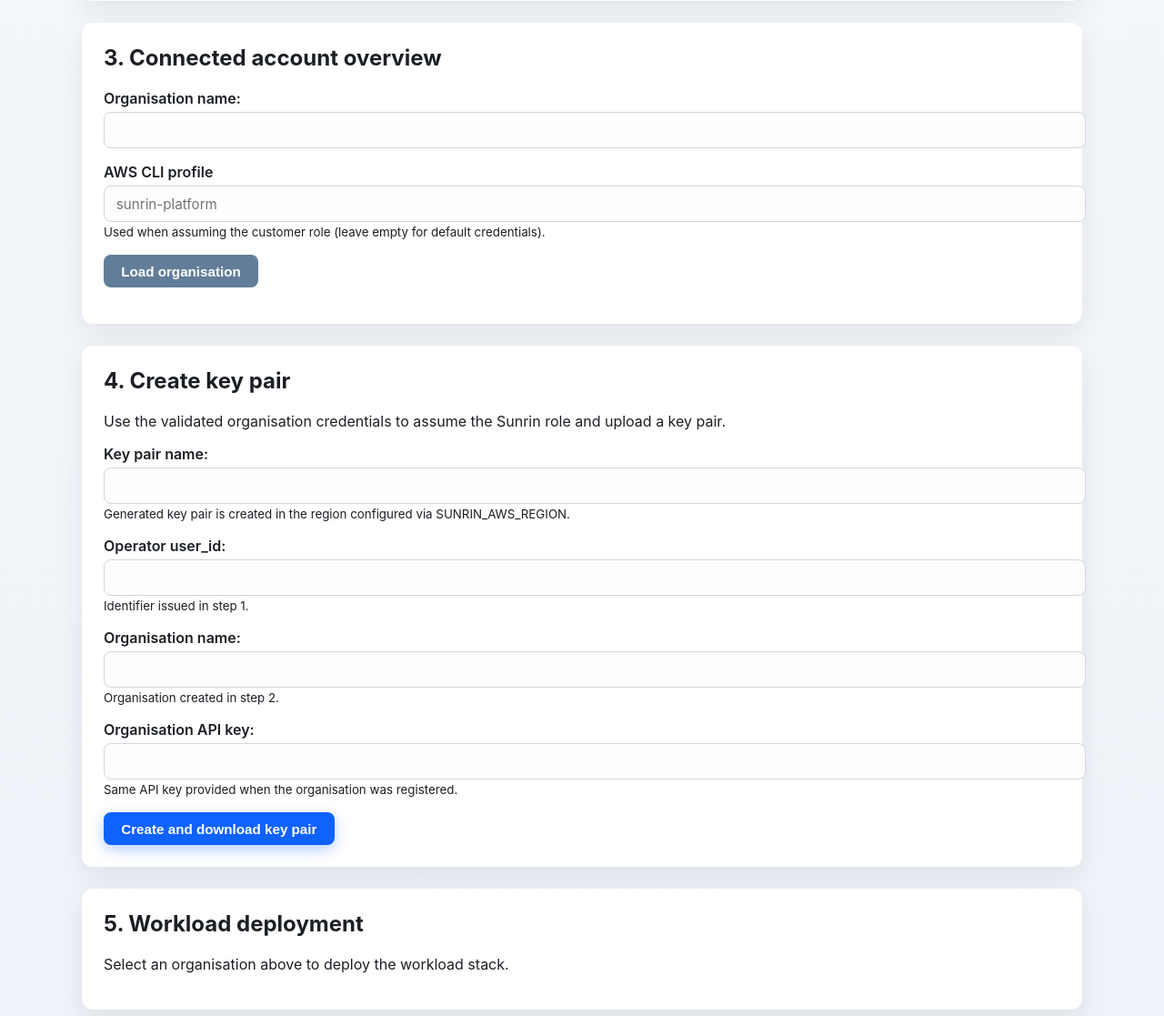
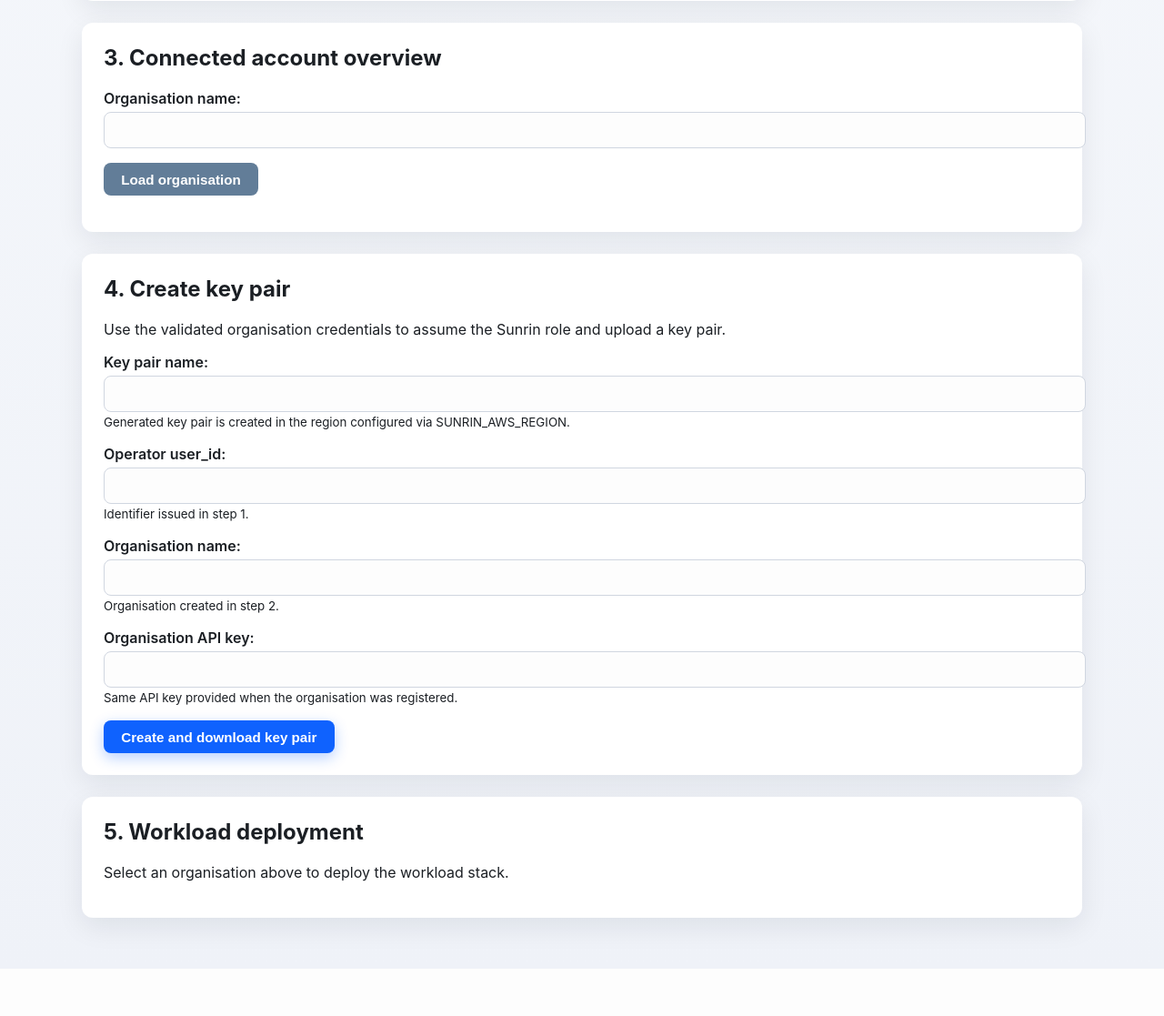
Before and after one commit to thanos-studio/aws-manage-cross-acc-via-assumerole, a Django app: template templates/portal.html in a window 1280 px wide. Shown: the part 850-1967 px from the top of the page at 91% size. After the commit the page ends 1915 px from the top, so only its background shows below. Run offline with Django 5.2, Linux system fonts and the light colour scheme; the template is opened without the code that fills it: values that come from a table or form of the project are taken from there, others are empty.

Commit message:
Add default assume profile support for AWS role assumption
Updated .env.sample to include a new environment variable for the default AWS CLI profile. Enhanced settings.py to define the default assume profile, which can be overridden by request-specific profiles. Refactored STSService and WorkloadStackService to utilize the default profile when none is provided. Removed AWS profile fields from forms and views to streamline the user interface, ensuring the application defaults to the specified profile for role assumption.

```diff
--- a/managed_iam/config/settings.py
+++ b/managed_iam/config/settings.py
@@ -35,6 +35,10 @@ class Settings(BaseSettings):
     provider_account_id: str = Field(default="628897991799")
     provider_readonly_role: str = Field(default="SunrinPowerUser")
     aws_region: str = Field(default="us-east-1")
+    default_assume_profile: str | None = Field(
+        default=None,
+        description="Optional AWS profile used to assume the Sunrin role (overridden by request-level selections).",
+    )
     template_bucket: str = Field(
         ..., description="S3 bucket where CloudFormation templates are stored via public pre-signed URLs."
     )
--- a/managed_iam/services/workload.py
+++ b/managed_iam/services/workload.py
@@ -81,8 +81,9 @@ class WorkloadStackService:
         return await asyncio.to_thread(func, *args, **kwargs)
 
     def _session(self, aws_profile: str | None = None) -> boto3.session.Session:
-        if aws_profile:
-            return boto3.session.Session(profile_name=aws_profile)
+        profile = aws_profile or settings.default_assume_profile
+        if profile:
+            return boto3.session.Session(profile_name=profile)
         return boto3.session.Session()
 
     def _assume_role(self, record: OrgRecord, aws_profile: str | None) -> dict[str, Any]:
--- a/managed_iam_app/forms.py
+++ b/managed_iam_app/forms.py
@@ -74,7 +74,6 @@ class WorkloadDeployForm(forms.Form):
         help_text="Overrides the Auto Scaling desired capacity (default 2).",
         required=False,
     )
-    aws_profile = forms.CharField(widget=forms.HiddenInput(), required=False, max_length=64)
 
 
 class WorkloadDeleteForm(forms.Form):
@@ -84,22 +83,12 @@ class WorkloadDeleteForm(forms.Form):
         max_length=6,
         help_text="Enter DELETE (in caps) to remove the workload stack.",
     )
-    aws_profile = forms.CharField(widget=forms.HiddenInput(), required=False, max_length=64)
 
     def clean_confirm_text(self) -> str:
         value = self.cleaned_data["confirm_text"].strip().upper()
         if value != "DELETE":
             raise forms.ValidationError("Type DELETE in uppercase to confirm removal.")
         return value
-
-
-class AwsProfileForm(forms.Form):
-    aws_profile = forms.CharField(
-        label="AWS CLI profile for assume-role calls",
-        required=False,
-        max_length=64,
-        help_text="Leave empty to use default credentials.",
-    )
 
 
 class KeyPairForm(forms.Form):
--- a/templates/portal.html
+++ b/templates/portal.html
@@ -12,7 +12,6 @@
     <form method="post">
       {% csrf_token %}
       <input type="hidden" name="action" value="create_user">
-      <input type="hidden" name="aws_profile" value="{{ aws_profile|default:'' }}">
       {% for error in user_form.non_field_errors %}
         <div class="alert error">{{ error }}</div>
       {% endfor %}
@@ -43,7 +42,6 @@
     <form method="post">
       {% csrf_token %}
       <input type="hidden" name="action" value="register_org">
-      <input type="hidden" name="aws_profile" value="{{ aws_profile|default:'' }}">
       {% for error in register_form.non_field_errors %}
         <div class="alert error">{{ error }}</div>
       {% endfor %}
@@ -80,23 +78,6 @@
           {% endfor %}
         </div>
       {% endfor %}
-      <div class="field">
-        <label for="aws-profile-input">AWS CLI profile</label>
-        <input
-          aria-describedby="aws-profile-help"
-          id="aws-profile-input"
-          name="aws_profile"
-          type="text"
-          value="{{ aws_profile|default:'' }}"
-          placeholder="sunrin-platform"
-        >
-        <small id="aws-profile-help">Used when assuming the customer role (leave empty for default credentials).</small>
-        {% if profile_form.aws_profile.errors %}
-          {% for error in profile_form.aws_profile.errors %}
-            <div class="alert error">{{ error }}</div>
-          {% endfor %}
-        {% endif %}
-      </div>
       <button type="submit" class="secondary">Load organisation</button>
     </form>
     {% if selected_org and not org_details %}
@@ -139,7 +120,6 @@
     <form method="post">
       {% csrf_token %}
       <input type="hidden" name="action" value="create_keypair">
-      <input type="hidden" name="aws_profile" value="{{ aws_profile|default:'' }}">
       {% for error in keypair_form.non_field_errors %}
         <div class="alert error">{{ error }}</div>
       {% endfor %}
@@ -170,9 +150,6 @@
 
   <div class="card">
     <h2>5. Workload deployment</h2>
-    {% if aws_profile %}
-      <p>Assuming customer role via AWS profile: <code>{{ aws_profile }}</code></p>
-    {% endif %}
     {% if not org_details %}
       <p>Select an organisation above to deploy the workload stack.</p>
     {% elif not org_details.validated %}
@@ -182,7 +159,6 @@
         <form method="post">
           {% csrf_token %}
           <input type="hidden" name="action" value="deploy_workload">
-          <input type="hidden" name="aws_profile" value="{{ aws_profile|default:'' }}">
           {% for error in deploy_form.non_field_errors %}
             <div class="alert error">{{ error }}</div>
           {% endfor %}
@@ -227,7 +203,6 @@
         <form method="post" style="margin-top:1.5rem;">
           {% csrf_token %}
           <input type="hidden" name="action" value="delete_workload">
-          <input type="hidden" name="aws_profile" value="{{ aws_profile|default:'' }}">
           {% for field in delete_form %}
             {% if field.is_hidden %}
               {{ field }}
```
Also changed, not shown: managed_iam/services/sts.py (+4 -3 lines), managed_iam_app/views.py (+3 -25 lines), README.md, 1 other file.
